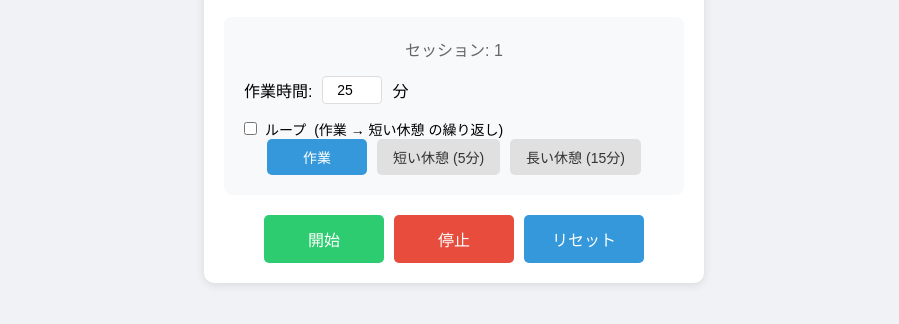
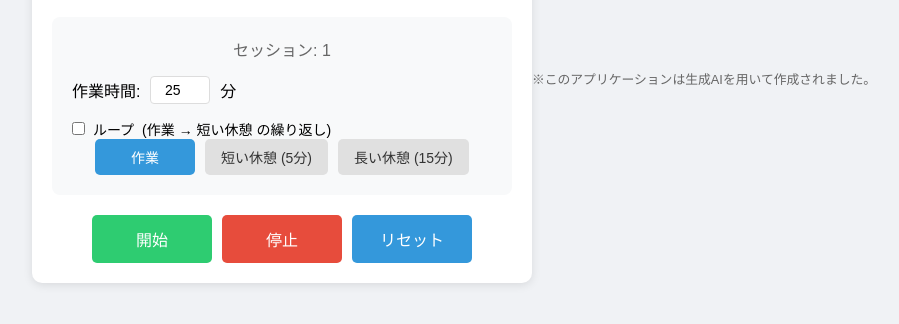
Before and after one commit to heroiy86/pomodoro-timer, a website: page index.html in a window 1280 px wide. Shown: the part 338-662 px from the top of the page, without its empty margins (186-1085 px from the left). Drawn offline with Linux system fonts and the light colour scheme.

Commit message:
Add generative AI disclaimer to README and HTML files

```diff
--- a/index.html
+++ b/index.html
@@ -80,5 +80,6 @@
             });
         }
     </script>
+    <p style="text-align: center; font-size: 0.8rem; color: #666; margin-top: 2rem;">※このアプリケーションは生成AIを用いて作成されました。</p>
 </body>
 </html>
```
Also changed, not shown: README.md.
